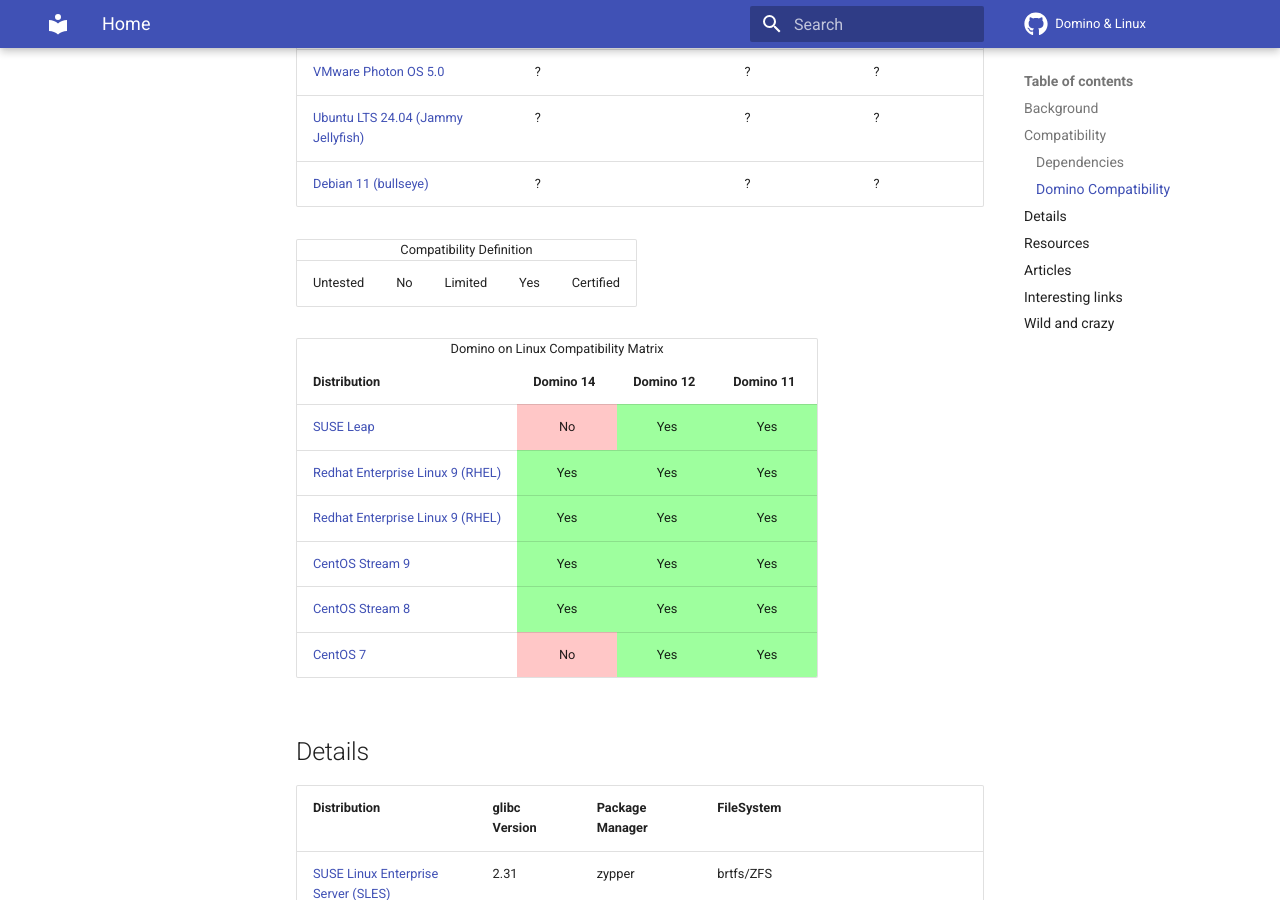
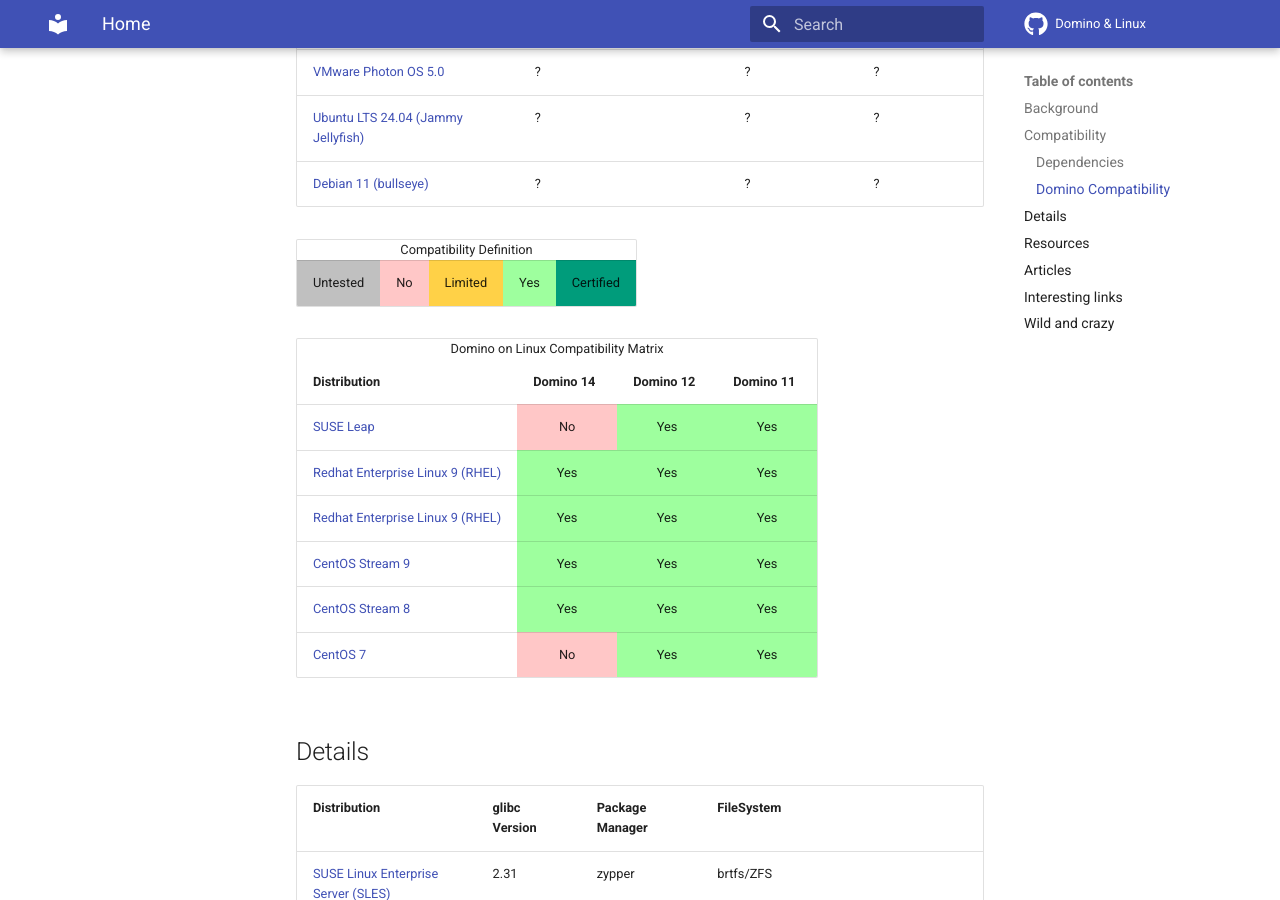
Before and after one commit to HCL-TECH-SOFTWARE/domino-linux, an MkDocs documentation site: the page built from docs/index.md, in a window 1280 px wide and 900 px high, scrolled down 1492 px. Built offline with MkDocs 1.6.1 and Material for MkDocs 9.7.7, drawn with Linux system fonts in a browser that asks for light colours; comment, search, counter and statistics services are not loaded.

Commit message:
Testing colors

```diff
--- a/docs/index.md
+++ b/docs/index.md
@@ -54,15 +54,16 @@
 [Debian 11 (bullseye)](debian.md)| ? | ? | ?
 
 
+
 <table>
   <caption>Compatibility Definition</caption>
   <tbody>
     <tr>
-      <td title="Requires testing and may not be fully usuable">Untested</td>
-      <td title="Has been tested and will not work">No</td>
-      <td title="Will work with some tuning">Limited</td>
-      <td title="Works just fine">Yes</td>
-      <td title="HCL officially supports this platform">Certified</td>
+      <td style="background:#C0C0C0" title="Requires testing and may not be fully usuable">Untested</td>
+      <td style="background:#FFC7C7" title="Has been tested and will not work">No</td>
+      <td style="background:#FFD147" title="Will work with some tuning">Limited</td>
+      <td style="background:#9EFF9E" title="Works just fine">Yes</td>
+      <td style="background:#009C7B" title="HCL officially supports this platform">Certified</td>
     </tr>
   </tbody>
 </table>
```
